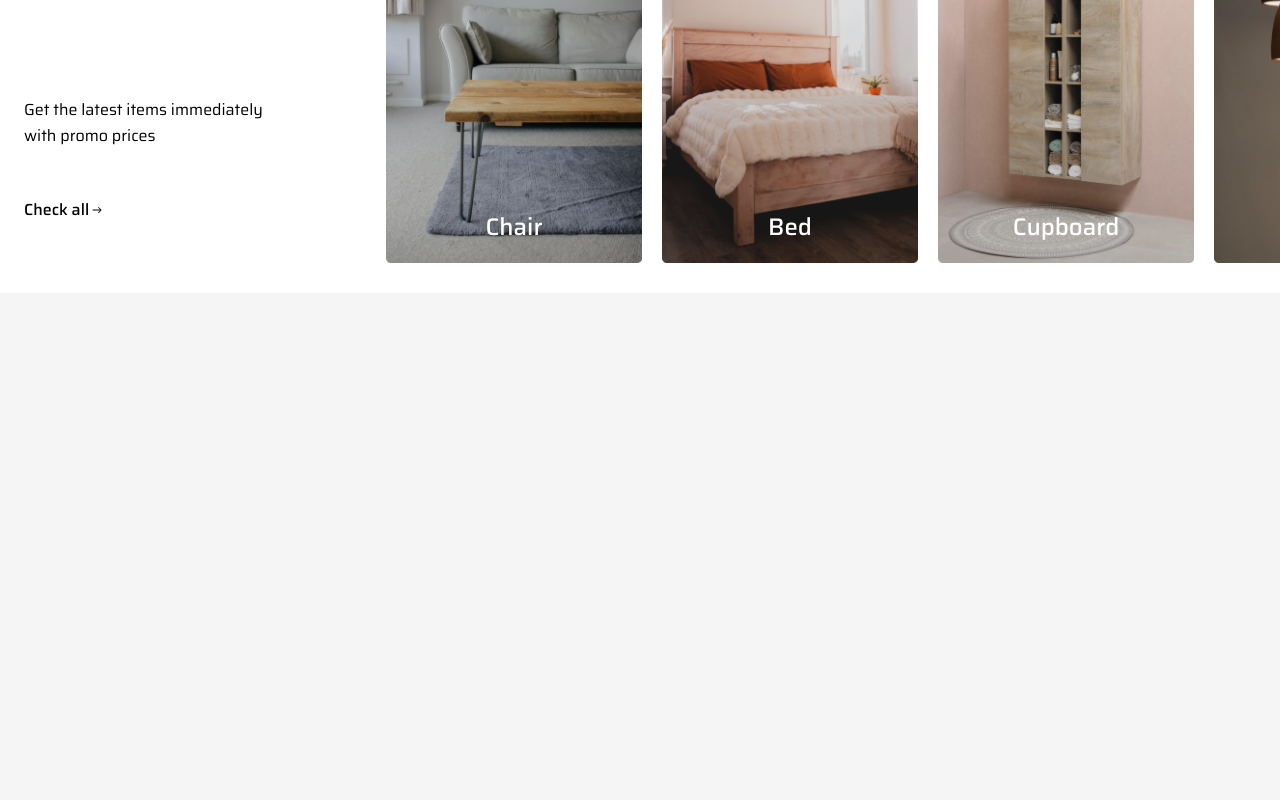
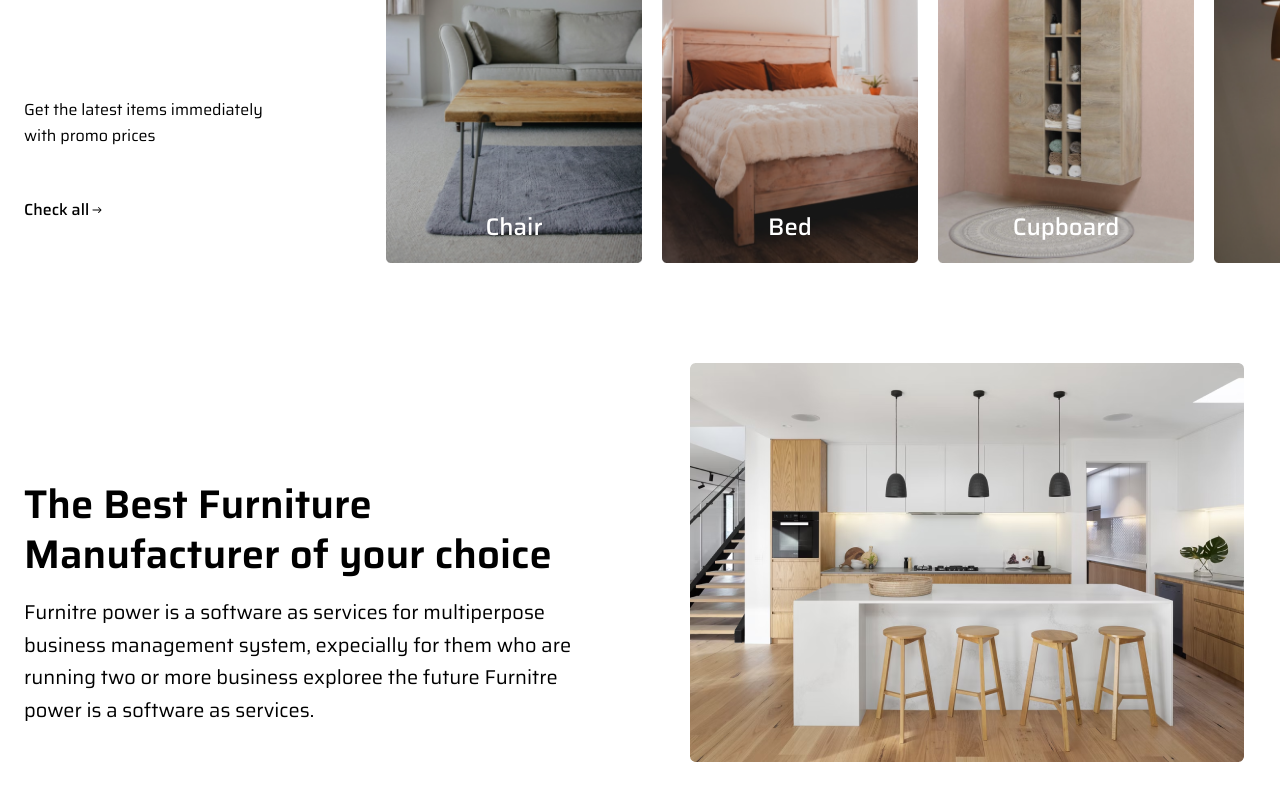
Before and after one commit to j0suesv/MueblesIrma-Website, a React (Vite) app: page / in a window 1280 px wide. Shown: the part 1738-2538 px from the top of the page. Before the commit the page ends 2031 px from the top, so only its background shows below. Built offline with nearby package versions, Linux system fonts and the light colour scheme.

Commit message:
second feature section added

```diff
--- a/src/App.jsx
+++ b/src/App.jsx
@@ -2,7 +2,7 @@
 import Hero from "./components/Hero";
 import Features from "./components/Features";
 import NewItems from "./components/NewItems";
-
+import FeaturesSecond from "./components/FeaturesSecond";
 function App() {
 
   return  (
@@ -10,7 +10,7 @@
     <Hero />
     <Features />
     <NewItems />
-
+    <FeaturesSecond/>
   </div>
 )
 }
--- a/src/components/Features.jsx
+++ b/src/components/Features.jsx
@@ -16,6 +16,7 @@
           <div className='flex-1 flex flex-col justify-end'>
             <h2 className='title'>{title}</h2>
             <p className='subtitle'> {subtitle} </p>
+
             <div >
               {items.map((item, index) => {
                 const {title, subtitle, icon:Icon} = item;
--- a/src/components/FeaturesSecond.jsx
+++ b/src/components/FeaturesSecond.jsx
@@ -1,7 +1,30 @@
 import React from 'react';
+import  {features} from '../data'
 
-const FeaturesSecond = () => {
-  return <div>FeaturesSecond</div>;
+function FeaturesSecond() {
+  const {title, subtitle,image } = features.feature2;
+
+  return <section className='section'>
+  <div className='container mx-auto'>
+    <div className='flex flex-col  lg:flex-row lg:gap-x-[100px]'>
+
+        {/* text */}
+        <div className='flex-1 flex flex-col justify-end'>
+          <h2 className='title'>{title}</h2>
+          <p className='subtitle'> {subtitle} </p>
+
+        </div>
+
+        {/* image */}
+        <div className='flex-1 '>
+          <img src={image} alt='features' />
+        </div>
+
+    </div>
+
+  </div>
+
+</section>
 };
 
 export default FeaturesSecond;
```
